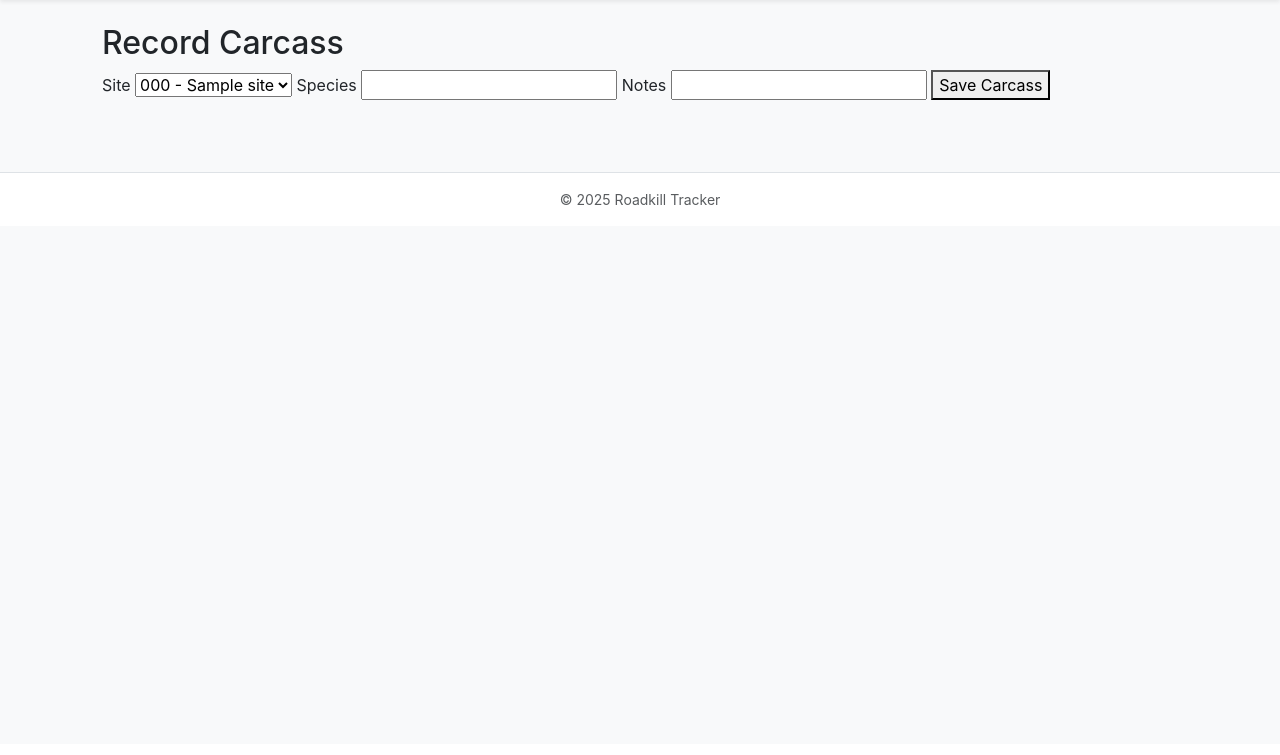
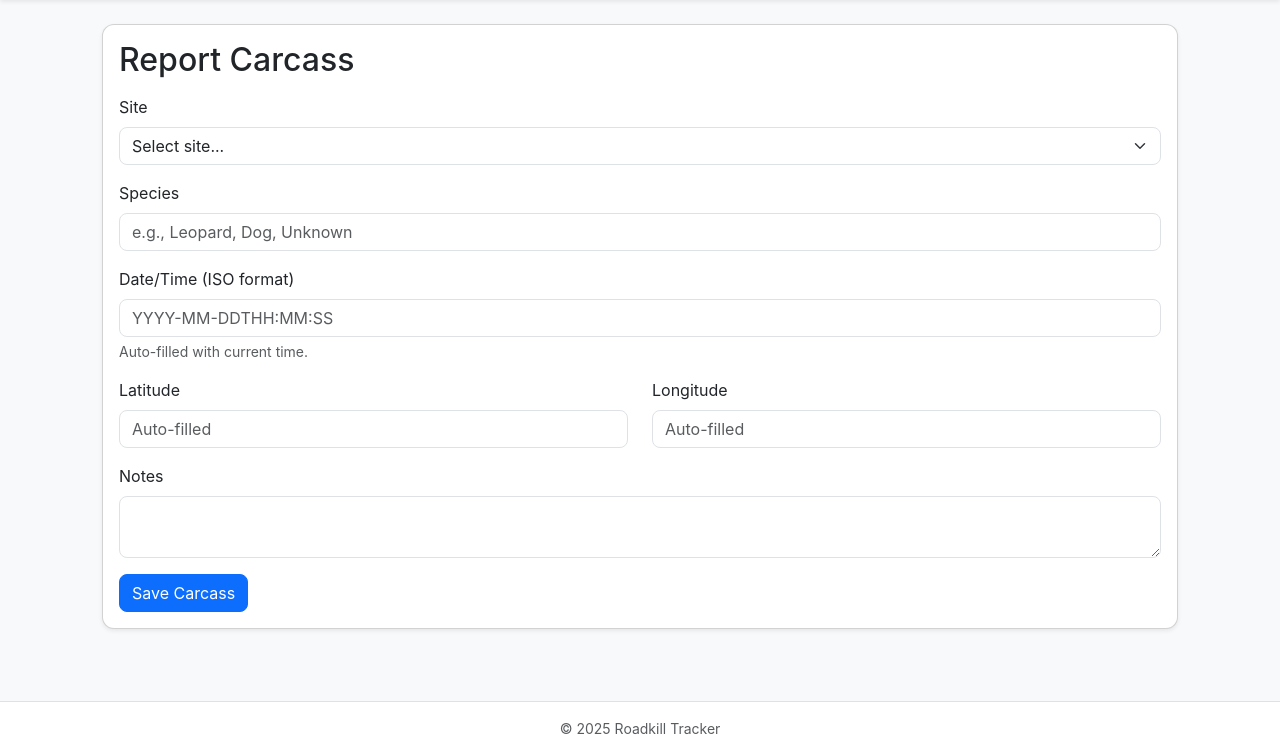
Before and after one commit to prashantwct/Roadkill, a Flask app: page /carcass/new in a window 1280 px wide. Shown: the part 56-811 px from the top of the page. Before the commit the page ends 261 px from the top, so only its background shows below. Run offline with Flask 3, Linux system fonts and the light colour scheme; a user stored in the database is signed in; tables that the repository leaves empty hold one stand-in row (values such as "Sample post").

Commit message:
Update new_carcass.html

```diff
--- a/templates/new_carcass.html
+++ b/templates/new_carcass.html
@@ -1,21 +1,53 @@
 {% extends "base.html" %}
 {% block content %}
-  <h2>Record Carcass</h2>
-  <form method="post">
-    <label>Site
-      <select name="site_id" required>
+
+<div class="card p-3 shadow-sm">
+  <h2 class="mb-3">Report Carcass</h2>
+
+  <form method="POST">
+
+    <div class="mb-3">
+      <label class="form-label">Site</label>
+      <select name="site_id" class="form-select" required>
+        <option value="">Select site...</option>
         {% for s in sites %}
-          <option value="{{ s.id }}" {% if s.id == site_id %}selected{% endif %}>
-            {{ s.code }} - {{ s.name }}
+          <option value="{{ s.id }}"
+            {% if site_id == s.id %} selected {% endif %}>
+            {{ s.code }} — {{ s.name }}
           </option>
         {% endfor %}
       </select>
-    </label>
-    <label>Species <input name="species" required></label>
-    <input type="hidden" name="datetime">
-    <input type="hidden" name="latitude">
-    <input type="hidden" name="longitude">
-    <label>Notes <input name="notes"></label>
-    <button type="submit">Save Carcass</button>
+    </div>
+
+    <div class="mb-3">
+      <label class="form-label">Species</label>
+      <input name="species" class="form-control" placeholder="e.g., Leopard, Dog, Unknown">
+    </div>
+
+    <div class="mb-3">
+      <label class="form-label">Date/Time (ISO format)</label>
+      <input name="datetime" class="form-control" placeholder="YYYY-MM-DDTHH:MM:SS">
+      <div class="form-text">Auto-filled with current time.</div>
+    </div>
+
+    <div class="row">
+      <div class="col-md-6 mb-3">
+        <label class="form-label">Latitude</label>
+        <input name="latitude" class="form-control" placeholder="Auto-filled">
+      </div>
+      <div class="col-md-6 mb-3">
+        <label class="form-label">Longitude</label>
+        <input name="longitude" class="form-control" placeholder="Auto-filled">
+      </div>
+    </div>
+
+    <div class="mb-3">
+      <label class="form-label">Notes</label>
+      <textarea name="notes" class="form-control"></textarea>
+    </div>
+
+    <button class="btn btn-primary">Save Carcass</button>
   </form>
+</div>
+
 {% endblock %}
```
